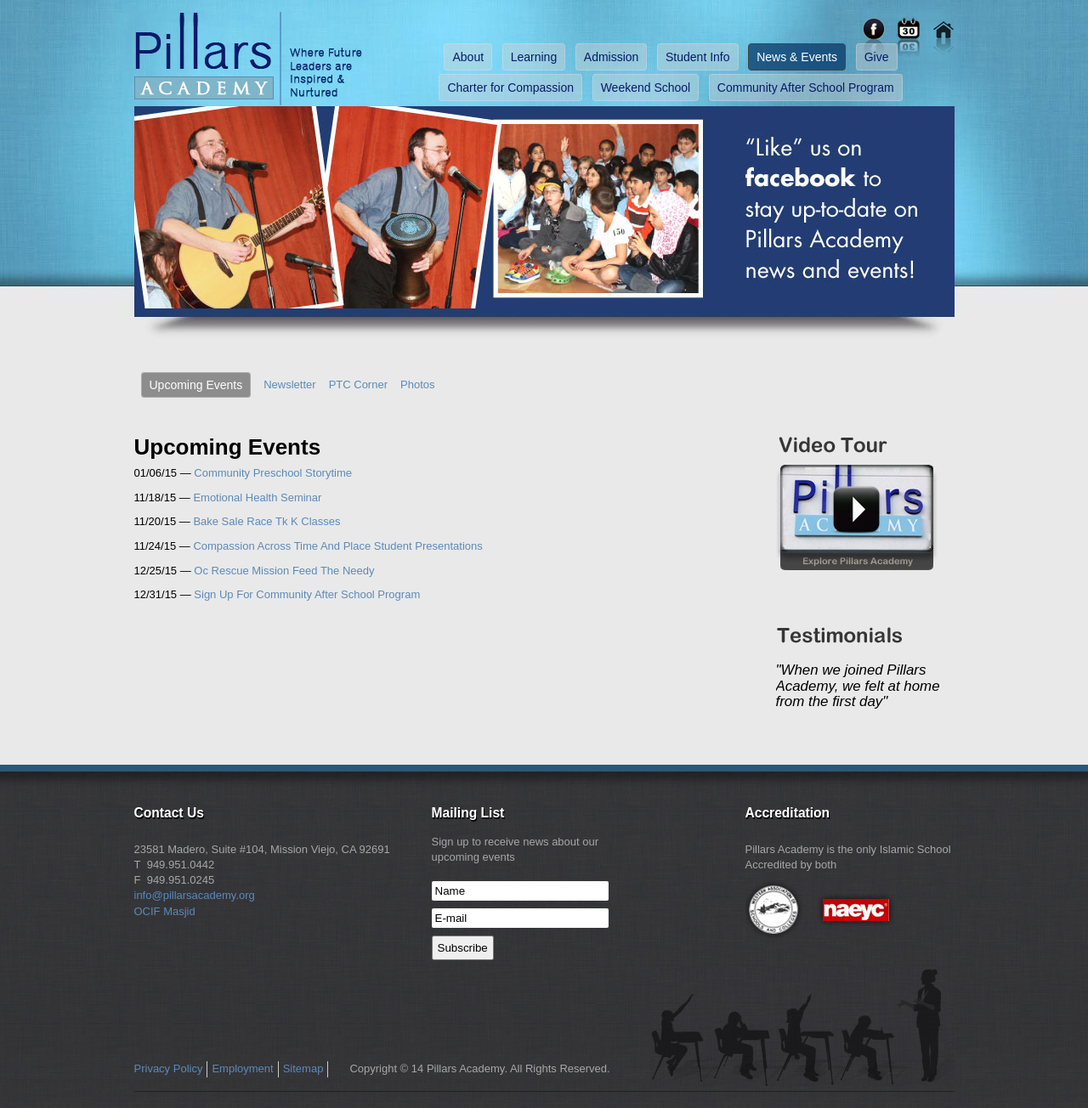
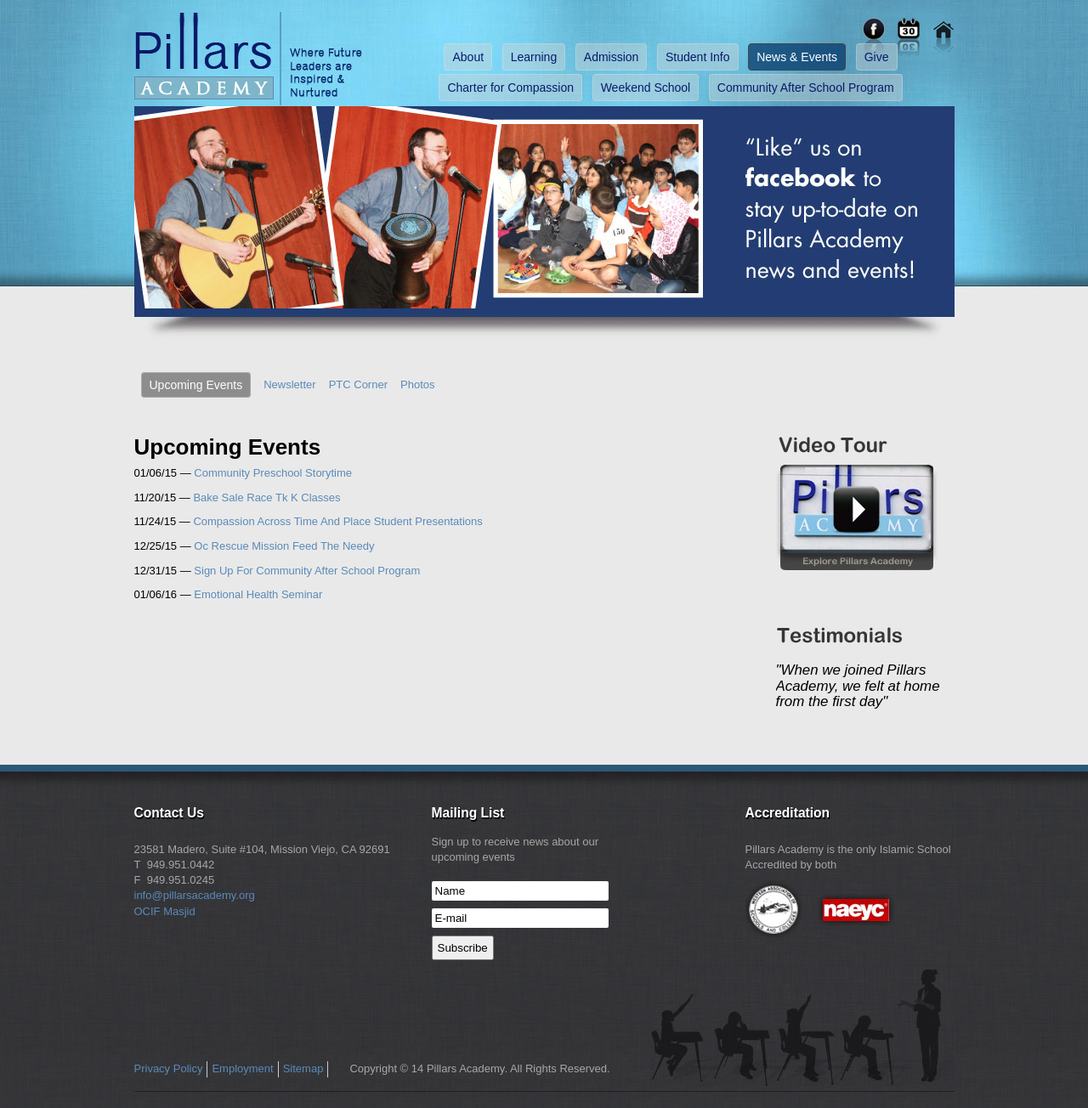
Before and after one commit to pillarsacademy/pillarsacademy.github.io, a Jekyll site: the page built from news/upcoming-events.md, in a window 1280 px wide. Shown: the whole page at 85% size. Built offline with Jekyll 4.4.1, drawn with Linux system fonts in a browser that asks for light colours; nearby versions of some CDN libraries; Markdown is read by kramdown in place of the engine named in the settings.

Commit message:
Update and rename 2015-11-18-Emotional-Health-Seminar.md to 2016-01-06-Emotional-Health-Seminar.md

```diff
--- a/news/upcoming-events/_posts/2015-11-18-Emotional-Health-Seminar.md
+++ b/news/upcoming-events/_posts/2016-01-06-Emotional-Health-Seminar.md
@@ -1,4 +1,4 @@
 ---
-Additional classes added! Come 11/18 8a-9am!
+Additional classes added! Come every Wednesday 8a-9am!
 
 <img src="https://cloud.githubusercontent.com/assets/11180395/10551295/f9f62d9a-7400-11e5-9b4b-b2b1f419bcc5.jpg" width="400" />
```
